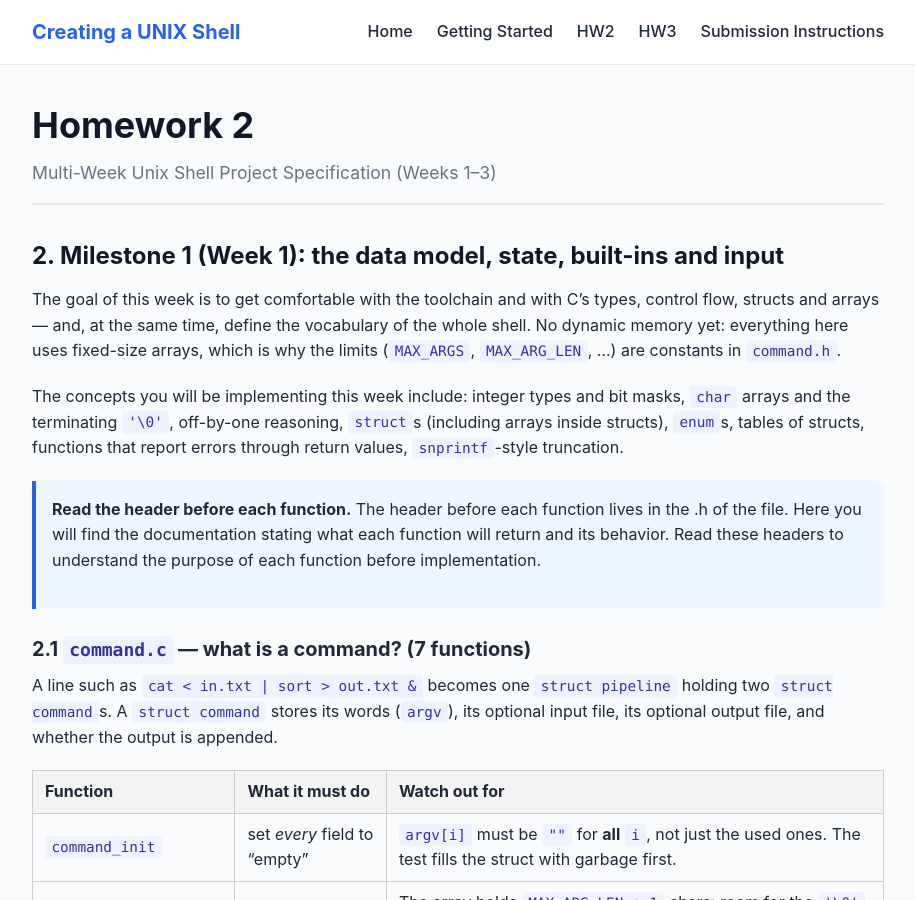
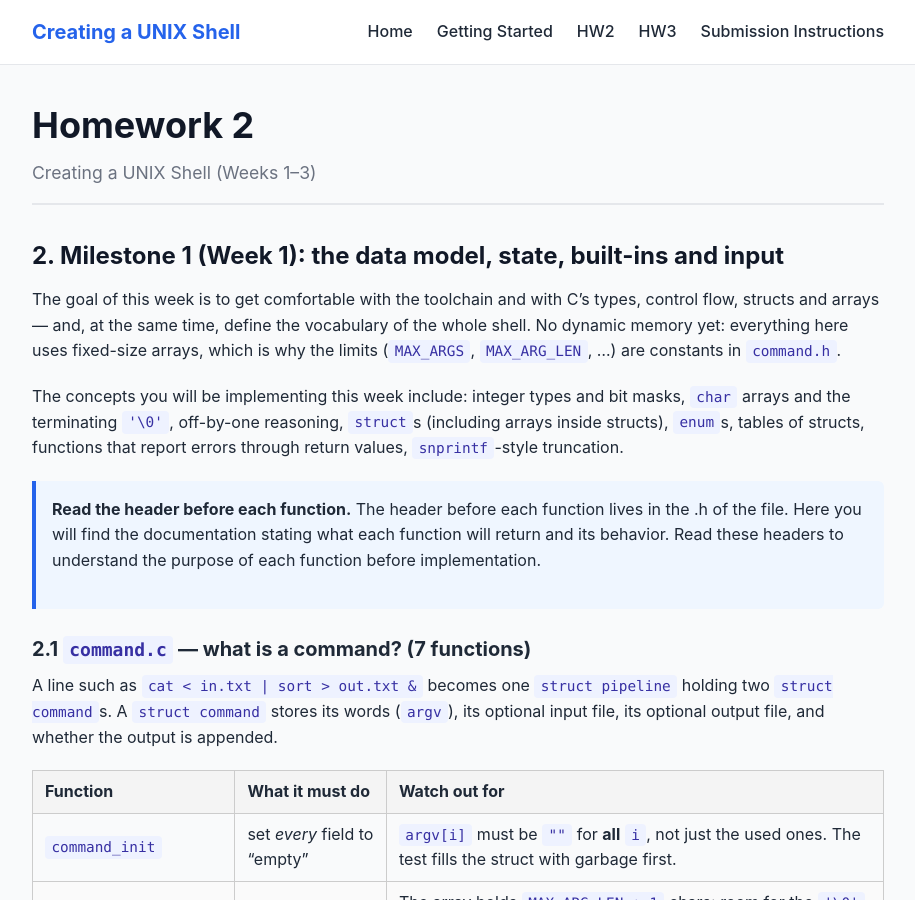
Before and after one commit to sysfun-gwu-f26/sysfun-f26.github.io, a Jekyll site: the page built from hw2.md, in a window 1280 px wide and 900 px high. Shown: the whole window, without its empty margins (182-1097 px from the left). Built offline with Jekyll 4.4.1, drawn with Linux system fonts in a browser that asks for light colours.

Commit message:
Revise Homework 2 title and subtitle
Updated the homework specification for the UNIX shell project, including changes to the title and subtitle.

```diff
--- a/hw2.md
+++ b/hw2.md
@@ -1,7 +1,7 @@
 ---
 layout: default
 title: Homework 2
-subtitle: Multi-Week Unix Shell Project Specification (Weeks 1–3)
+subtitle: Creating a UNIX Shell (Weeks 1–3)
 permalink: /hw2
 ---
 
```
